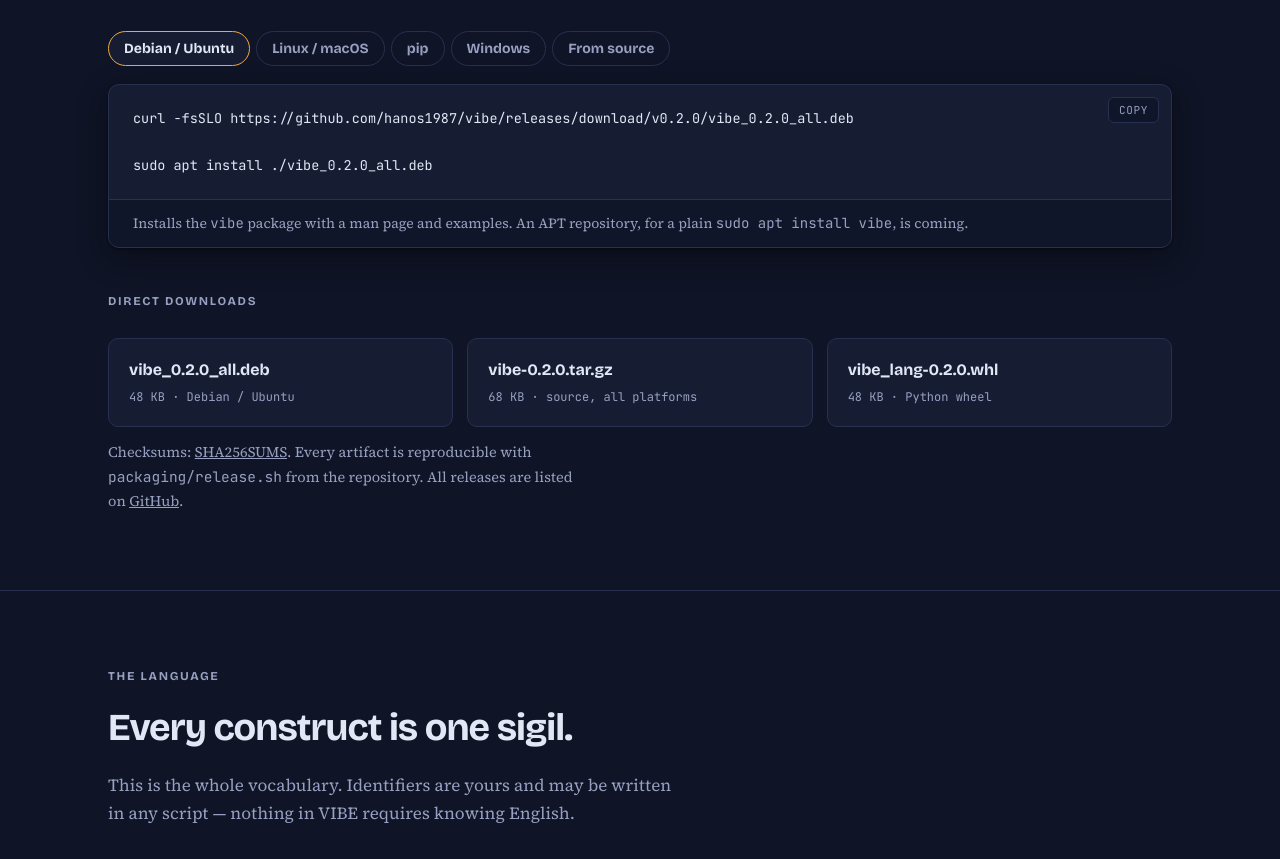
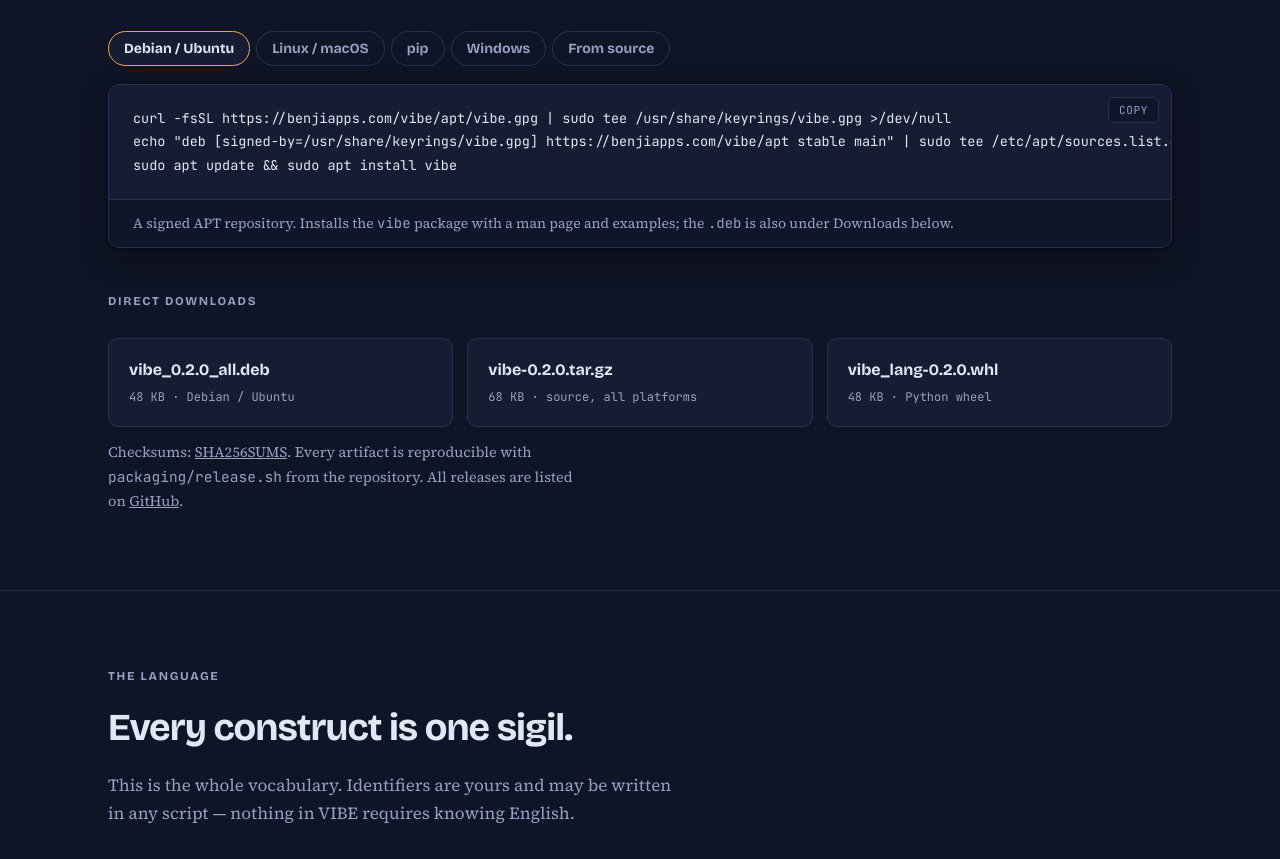
Before and after one commit to hanos1987/vibe, a plain HTML site: page site/dist/index.html in a window 1280 px wide. Shown: the part 2029-2888 px from the top of the page. Drawn offline with nearby package versions, Linux system fonts and the light colour scheme.

Commit message:
APT repository live at benjiapps.com/vibe/apt; install docs
Co-Authored-By: Claude Fable 5.1 <noreply@anthropic.com>

```diff
--- a/site/dist/index.html
+++ b/site/dist/index.html
@@ -564,10 +564,10 @@
 
       <div class="panel" id="p-apt" role="tabpanel" aria-labelledby="tab-apt">
         <button class="copy" type="button">COPY</button>
-<pre>curl -fsSLO https://github.com/hanos1987/vibe/releases/download/v0.2.0/vibe_0.2.0_all.deb
-
-sudo apt install ./vibe_0.2.0_all.deb</pre>
-        <div class="note">Installs the <code>vibe</code> package with a man page and examples. An APT repository, for a plain <code>sudo apt install vibe</code>, is coming.</div>
+<pre>curl -fsSL https://benjiapps.com/vibe/apt/vibe.gpg | sudo tee /usr/share/keyrings/vibe.gpg >/dev/null
+echo "deb [signed-by=/usr/share/keyrings/vibe.gpg] https://benjiapps.com/vibe/apt stable main" | sudo tee /etc/apt/sources.list.d/vibe.list
+sudo apt update &amp;&amp; sudo apt install vibe</pre>
+        <div class="note">A signed APT repository. Installs the <code>vibe</code> package with a man page and examples; the <code>.deb</code> is also under Downloads below.</div>
       </div>
 
       <div class="panel" id="p-nix" role="tabpanel" aria-labelledby="tab-nix" hidden>
```
Also changed, not shown: site/vibe.html (+4 -4 lines), 1 other file.
